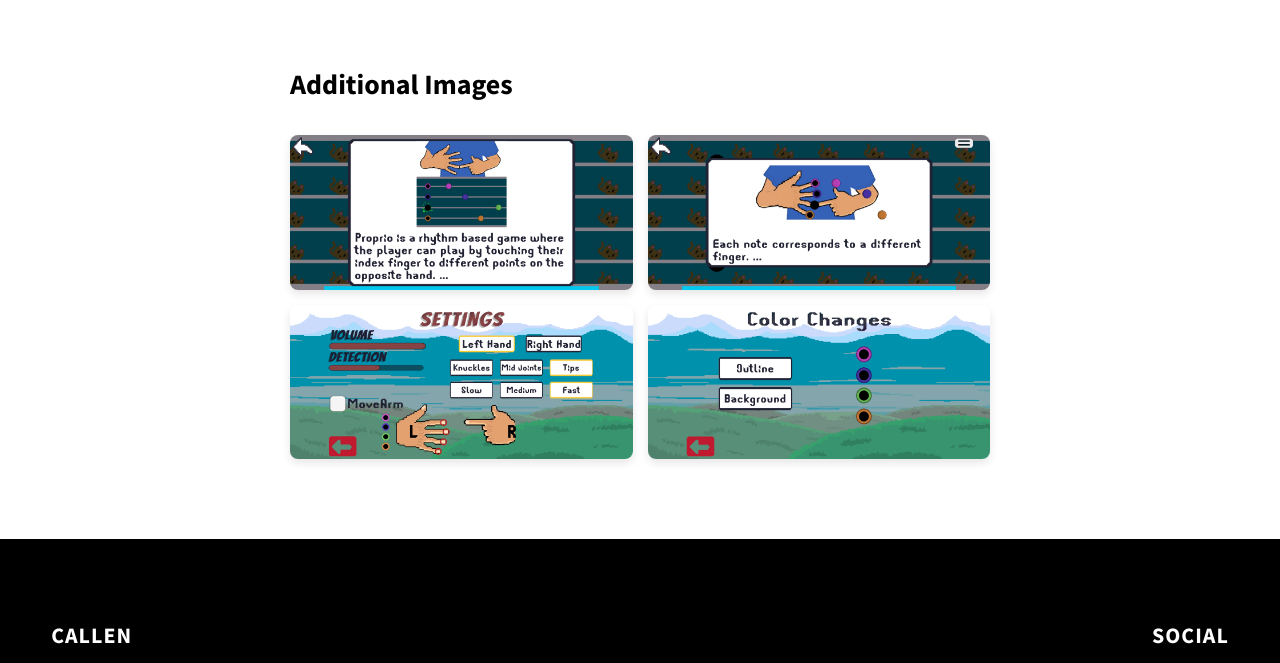
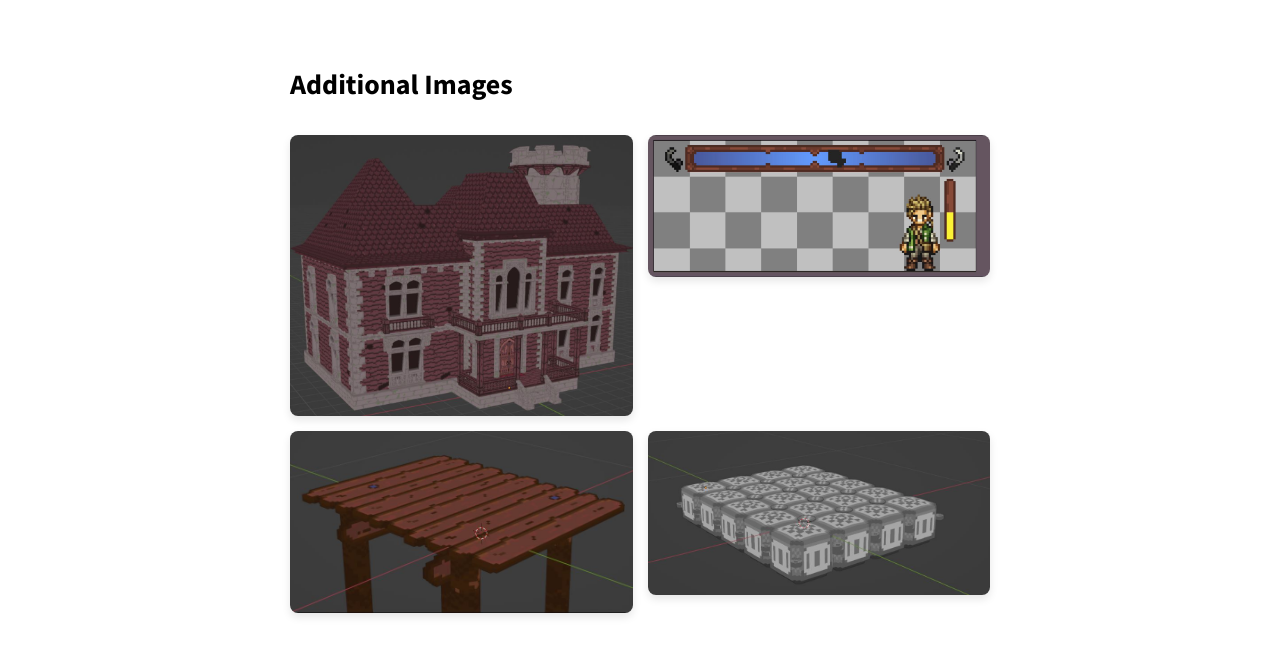
Before and after one commit to GodsaiDigDug/PersonalPortfolio, a website: page project-2.html in a window 1280 px wide. Shown: the part 1960-2623 px from the top of the page. Drawn offline with Linux system fonts and the light colour scheme.

Commit message:
Update project-2.html

```diff
--- a/project-2.html
+++ b/project-2.html
@@ -127,22 +127,22 @@
               <h3 class="project-details__content-title">Additional Images</h3>
               <div class="project-details__gallery-grid">
                 <img
-                  src="./assets/jpeg/propriorythmnbasedgame.jpeg"
+                  src="./assets/jpeg/finnsmouthhouse.jpeg"
                   alt="Proprio Gameplay - Target Selection"
                   class="project-details__gallery-img"
                 />
                 <img
-                  src="./assets/jpeg/eachnotecorresponds.jpeg"
+                  src="./assets/jpeg/finnsmouthui.jpeg"
                   alt="Proprio Gameplay - Hand Tracking"
                   class="project-details__gallery-img"
                 />
                 <img
-                  src="./assets/jpeg/propriosettings.jpeg"
+                  src="./assets/jpeg/finnsmouthwood.jpeg"
                   alt="Proprio UI - Results Screen"
                   class="project-details__gallery-img"
                 />
                 <img
-                  src="./assets/jpeg/propriocolorchanges.jpeg"
+                  src="./assets/jpeg/finnsmouthplastic.jpeg"
                   alt="Proprio UI - Results Screen"
                   class="project-details__gallery-img"
                 />
```
